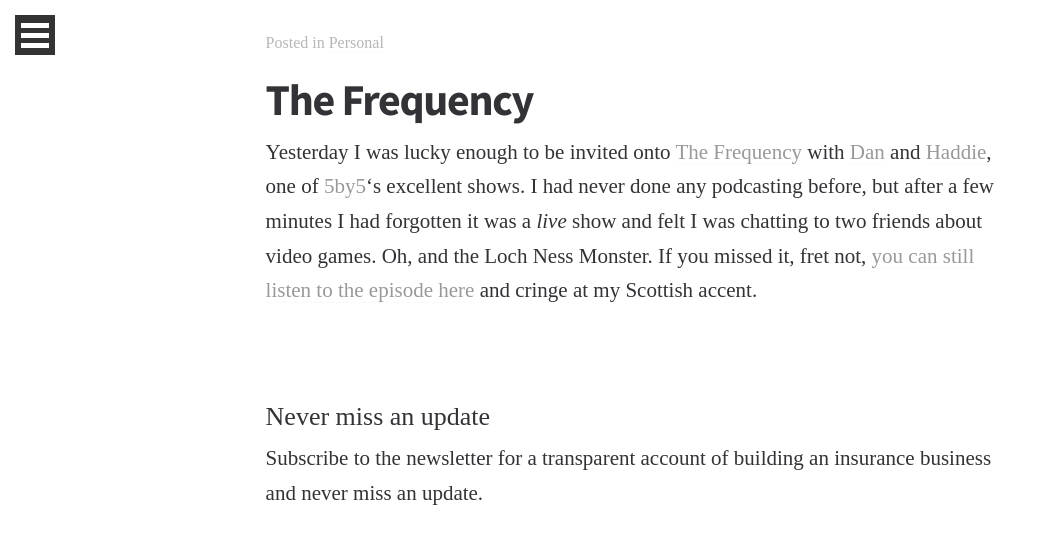
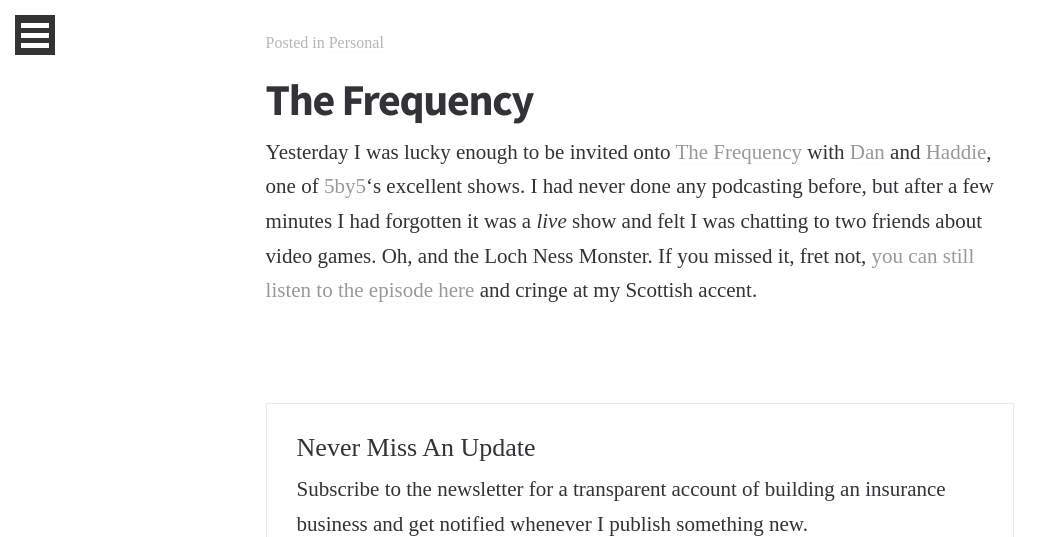
Before and after one commit to ashleybaxter/iamashley, a Jekyll site: the page built from _posts/2013-04-03-the-frequency.markdown, in a window 1280 px wide, cut to the strip 0-537 px from the top of the page. Shown: the whole strip, without its empty margins (0-1062 px from the left). Built offline with Jekyll 4.4.1, drawn with Linux system fonts in a browser that asks for light colours; some web fonts are replaced.

Commit message:
Newsletter CTA

```diff
--- a/_layouts/post.html
+++ b/_layouts/post.html
@@ -23,12 +23,12 @@
             <h1>{{ page.title }}</h1>
 
             {{ content }}
+            <div class="newsletter">
+            <h3>Never Miss An Update</h3>
 
-            <h3>Never miss an update</h3>
-
-            <p>Subscribe to the newsletter for a transparent account of building an insurance business and never miss an update.</p>
-
-<script src="https://app.convertkit.com/landing_pages/7063.js"></script>
+            <p>Subscribe to the newsletter for a transparent account of building an insurance business and get notified whenever I publish something new.</p>
+            <script src="https://app.convertkit.com/landing_pages/7063.js"></script>
+            </div>
 
         </div><!-- main-content/col -->
     </div> <!--/row -->
--- a/css/main.scss
+++ b/css/main.scss
@@ -5,3 +5,20 @@
 
 // Import partials from `sass_dir` (defaults to `_sass`)
 @import "global";
+
+.newsletter {
+    border: solid 1px #E9E9E9;
+    padding: 30px 30px 10px 30px;
+}
+
+.newsletter p {
+	margin-bottom: 0;
+}
+
+.newsletter h3 {
+	margin-top: 0;
+}
+
+.ck_form.ck_naked {
+	margin: 0 !important;
+}
```
